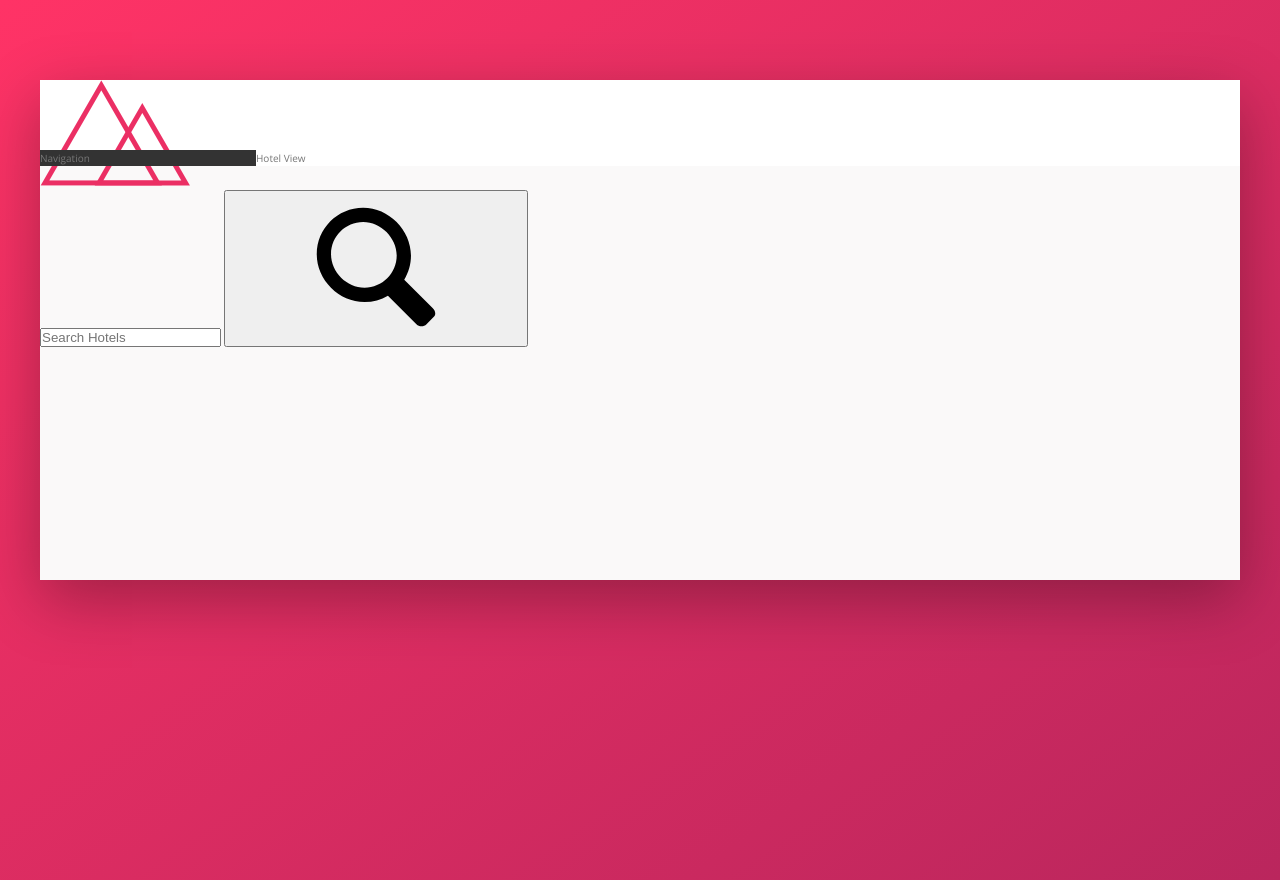
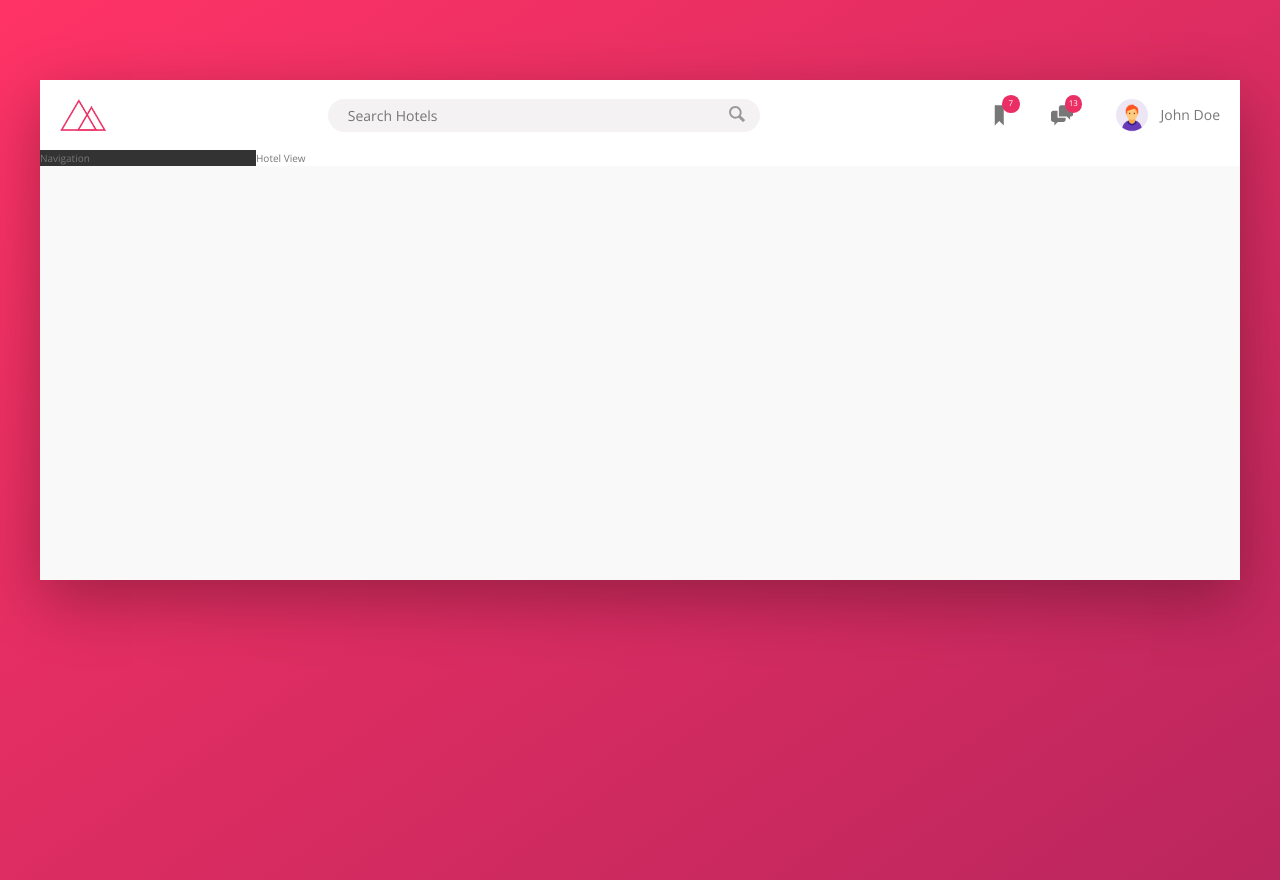
Before and after one commit to skmuddamsetty/css-projects, a website: page Trillo/index.html in a window 1280 px wide. Drawn offline with nearby package versions, Linux system fonts and the light colour scheme.

Commit message:
Finished Header

```diff
--- a/Trillo/index.html
+++ b/Trillo/index.html
@@ -29,6 +29,28 @@
             </svg>
           </button>
         </form>
+        <nav class="user-nav">
+          <div class="user-nav__icon-box">
+            <svg class="user-nav__icon">
+              <use xlink:href="img/sprite.svg#icon-bookmark"></use>
+            </svg>
+            <span class="user-nav__notification">7</span>
+          </div>
+          <div class="user-nav__icon-box">
+            <svg class="user-nav__icon">
+              <use xlink:href="img/sprite.svg#icon-chat"></use>
+            </svg>
+            <span class="user-nav__notification">13</span>
+          </div>
+          <div class="user-nav__user">
+            <img
+              src="img/user.png"
+              alt="User Photo"
+              class="user-nav__user-photo"
+            />
+            <span class="user-nav__user-name">John Doe</span>
+          </div>
+        </nav>
       </header>
       <div class="content">
         <nav class="sidebar">
--- a/Trillo/sass/_components.scss
+++ b/Trillo/sass/_components.scss
@@ -0,0 +1,102 @@
+// LOGO
+.logo {
+  height: 3.25rem;
+  margin-left: 2rem;
+}
+
+// SEARCH BOX
+.search {
+  flex: 0 0 40%;
+  display: flex;
+  justify-content: center;
+  align-items: center;
+  &__input {
+    font-family: inherit; // inherits from parent element i.e., from header
+    font-size: inherit;
+    color: inherit;
+    background-color: var(--color-grey-light-2);
+    border: none;
+    padding: 0.7rem 2rem;
+    border-radius: 10rem;
+    width: 90%;
+    transition: all 0.2s;
+    margin-right: -3.25rem; // this makes the button to move onto the text box
+    &:focus {
+      outline: none;
+      width: 100%;
+      background-color: var(--color-grey-light-3);
+    }
+    // this works in chrome and safari browsers only
+    &::webkit-input-placeholder {
+      font-weight: 100;
+      color: var(--color-grey-light-4);
+    }
+  }
+  &__input:focus + &__button {
+    background-color: var(--color-grey-light-3);
+  }
+  &__button {
+    border: none;
+    background-color: var(--color-grey-light-2);
+    &:focus {
+      outline: none;
+    }
+    &:active {
+      transform: translateY(2px);
+    }
+  }
+  &__icon {
+    // to format svg set height and width
+    height: 2rem;
+    width: 2rem;
+    fill: var(--color-grey-dark-3);
+  }
+}
+// USER NAV
+.user-nav {
+  display: flex;
+  justify-content: space-between;
+  align-items: center;
+  align-self: stretch; // makes the elements occupy the whole space along the y-axis
+  // selects the direct children of user-nav class
+  & > * {
+    padding: 0 2rem;
+    cursor: pointer;
+    height: 100%; // makes the elements occupy the whole space along the y-axis
+    display: flex;
+    align-items: center;
+  }
+  & > *:hover {
+    background-color: var(--color-grey-light-2);
+  }
+  &__icon-box {
+    position: relative;
+  }
+  &__icon {
+    height: 2.25rem;
+    width: 2.25rem;
+    fill: var(--color-grey-dark-2);
+  }
+  &__notification {
+    font-size: 0.8rem;
+    height: 1.75rem;
+    width: 1.75rem;
+    border-radius: 50%;
+    background-color: var(--color-primary);
+    color: #fff;
+    position: absolute; // when we use this, the parent element position should be set to relative
+    top: 1.5rem;
+    right: 1.1rem;
+
+    // this makes the text to be aligned in the center
+    display: flex;
+    justify-content: center;
+    align-items: center;
+  }
+
+  &__user-photo {
+    height: 3.75rem;
+    border-radius: 50%;
+    margin-right: 1rem;
+  }
+}
--- a/Trillo/sass/_layout.scss
+++ b/Trillo/sass/_layout.scss
@@ -7,9 +7,13 @@
 }
 
 .header {
+  font-size: 1.4rem;
   height: 7rem;
   background-color: #fff;
   border-bottom: var(--color-grey-light-2);
+  display: flex;
+  justify-content: space-between;
+  align-items: center;
 }
 
 .content {
```
Also changed, not shown: Trillo/css/style.css, Trillo/img/user.png (added).
